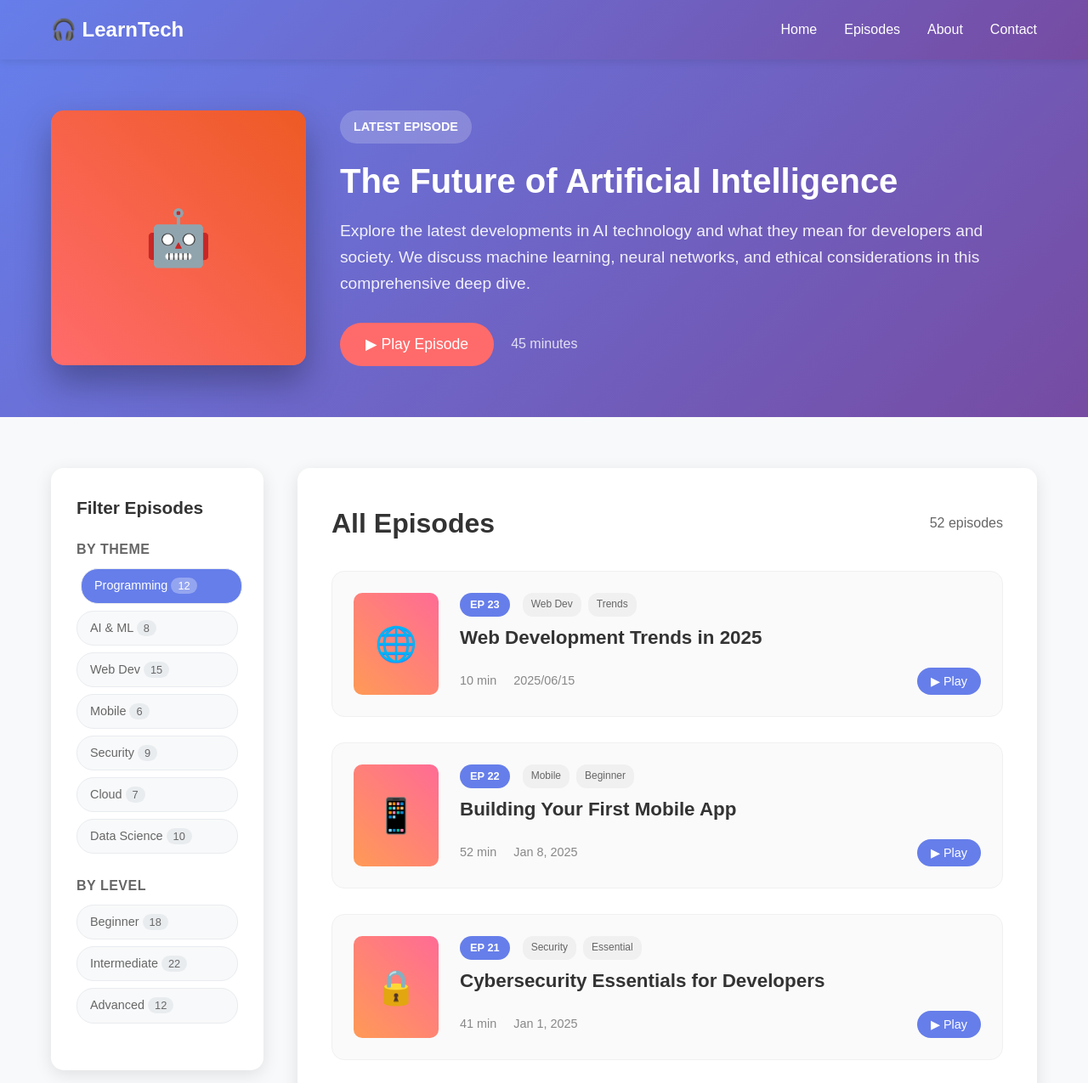
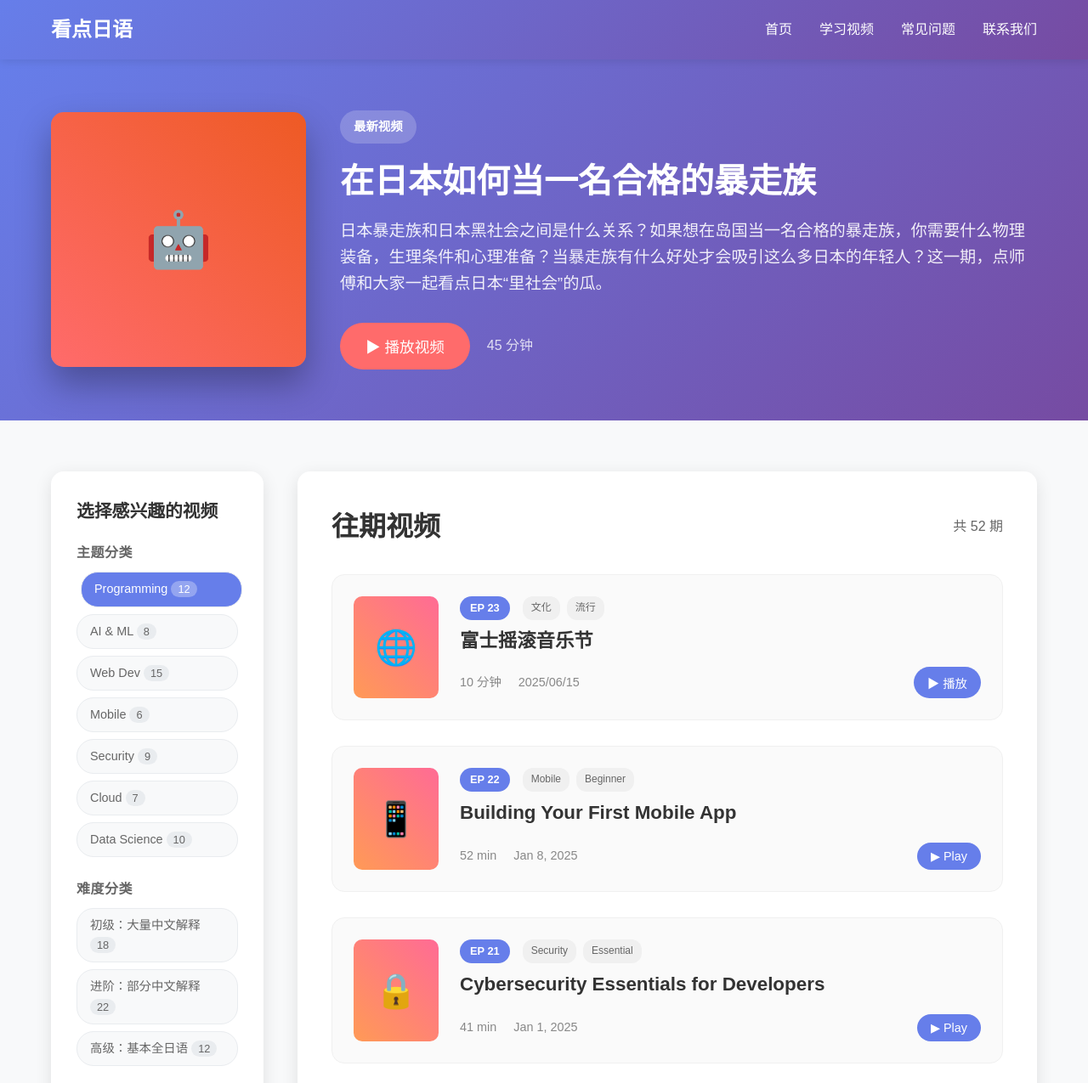
Before and after one commit to ZurichParis/dotJapanese_public, a plain HTML site: page courses.html in a window 1280 px wide. Shown: the top 1275 px of the page at 85% size. Drawn offline with Linux system fonts and the light colour scheme.

Commit message:
中文版courses

```diff
--- a/courses.html
+++ b/courses.html
@@ -3,7 +3,7 @@
 <head>
     <meta charset="UTF-8">
     <meta name="viewport" content="width=device-width, initial-scale=1.0">
-    <title>LearnTech Podcast - Master Technology Through Stories</title>
+    <title>看点日语 - 看懂点教科书外的日语</title>
     <style>
         * {
             margin: 0;
@@ -482,13 +482,13 @@
     <!-- Header -->
     <header class="header">
         <div class="nav-container">
-            <div class="logo">🎧 LearnTech</div>
+            <div class="logo">看点日语</div>
             <nav>
                 <ul class="nav-links">
-                    <li><a href="#home">Home</a></li>
-                    <li><a href="#episodes">Episodes</a></li>
-                    <li><a href="#about">About</a></li>
-                    <li><a href="#contact">Contact</a></li>
+                    <li><a href="index.html">首页</a></li>
+                    <li><a href="courses.html">学习视频</a></li>
+                    <li><a href="faq.html">常见问题</a></li>
+                    <li><a href="contact.html">联系我们</a></li>
                 </ul>
             </nav>
         </div>
@@ -499,14 +499,14 @@
         <div class="latest-episode-container">
             <div class="latest-episode-image">🤖</div>
             <div class="latest-episode-content">
-                <div class="episode-badge">LATEST EPISODE</div>
-                <h1 class="latest-episode-title">The Future of Artificial Intelligence</h1>
+                <div class="episode-badge">最新视频</div>
+                <h1 class="latest-episode-title">在日本如何当一名合格的暴走族</h1>
                 <p class="latest-episode-description">
-                    Explore the latest developments in AI technology and what they mean for developers and society. We discuss machine learning, neural networks, and ethical considerations in this comprehensive deep dive.
+                    日本暴走族和日本黑社会之间是什么关系？如果想在岛国当一名合格的暴走族，你需要什么物理装备，生理条件和心理准备？当暴走族有什么好处才会吸引这么多日本的年轻人？这一期，点师傅和大家一起看点日本“里社会”的瓜。
                 </p>
                 <div class="episode-actions">
-                    <button class="play-btn-large">▶ Play Episode</button>
-                    <span class="episode-duration">45 minutes</span>
+                    <button class="play-btn-large">▶ 播放视频</button>
+                    <span class="episode-duration">45 分钟</span>
                 </div>
             </div>
         </div>
@@ -516,10 +516,10 @@
     <div class="main-content">
         <!-- Sidebar Filters -->
         <aside class="sidebar">
-            <h3 class="filter-title">Filter Episodes</h3>
+            <h3 class="filter-title">选择感兴趣的视频</h3>
 
             <div class="filter-group">
-                <h4>By Theme</h4>
+                <h4>主题分类</h4>
                 <div class="filter-tags">
                     <a href="?e-filter-7d57ebc-post_tag=programming" class="filter-tag active">
                         Programming <span class="filter-count">12</span>
@@ -546,16 +546,16 @@
             </div>
 
             <div class="filter-group">
-                <h4>By Level</h4>
+                <h4>难度分类</h4>
                 <div class="filter-tags">
                     <a href="?e-filter-7d57ebc-post_tag=beginner" class="filter-tag">
-                        Beginner <span class="filter-count">18</span>
+                        初级：大量中文解释 <span class="filter-count">18</span>
                     </a>
                     <a href="?e-filter-7d57ebc-post_tag=intermediate" class="filter-tag">
-                        Intermediate <span class="filter-count">22</span>
+                        进阶：部分中文解释 <span class="filter-count">22</span>
                     </a>
                     <a href="?e-filter-7d57ebc-post_tag=advanced" class="filter-tag">
-                        Advanced <span class="filter-count">12</span>
+                        高级：基本全日语 <span class="filter-count">12</span>
                     </a>
                 </div>
             </div>
@@ -564,8 +564,8 @@
         <!-- Episodes Content -->
         <main class="episodes-content">
             <div class="episodes-header">
-                <h2 class="episodes-title">All Episodes</h2>
-                <span class="episodes-count">52 episodes</span>
+                <h2 class="episodes-title">往期视频</h2>
+                <span class="episodes-count">共 52 期</span>
             </div>
 
             <div class="episodes-grid">
@@ -577,19 +577,19 @@
                             <div class="episode-meta-top">
                                 <span class="episode-number">EP 23</span>
                                 <div class="episode-tags">
-                                    <span class="episode-tag">Web Dev</span>
-                                    <span class="episode-tag">Trends</span>
+                                    <span class="episode-tag">文化</span>
+                                    <span class="episode-tag">流行</span>
                                 </div>
                             </div>
-                            <h3 class="episode-title">Web Development Trends in 2025</h3>
+                            <h3 class="episode-title">富士摇滚音乐节</h3>
 
                         </div>
                         <div class="episode-meta-bottom">
                             <div class="episode-info">
-                                <span>10 min</span>
+                                <span>10 分钟</span>
                                 <span>2025/06/15</span>
                             </div>
-                            <button class="play-btn-small">▶ Play</button>
+                            <button class="play-btn-small">▶ 播放</button>
                         </div>
                     </div>
                 </div>
```
